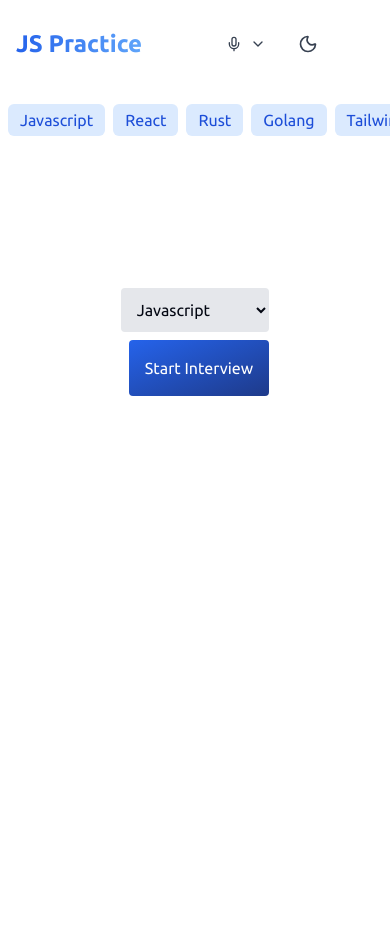
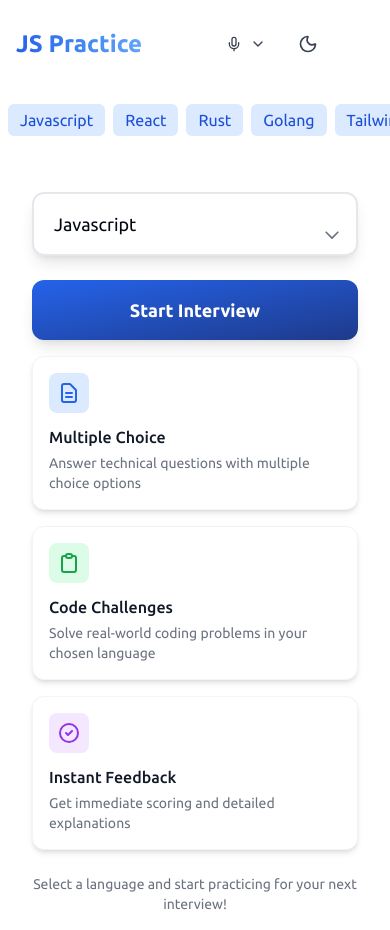
Before and after one commit to ashsajal1/js-practice-app, a React (Vite) app: page /interview in a window 390 px wide. Built offline with nearby package versions, Linux system fonts and the light colour scheme.

Commit message:
refactor(interview): enhance topic selection UI with feature cards
- Simplify start button by removing animations
- Add feature cards highlighting interview process
- Improve layout and spacing for better readability
- Ensure dark mode compatibility
- Add responsive grid for feature cards

```diff
--- a/src/pages/interview.tsx
+++ b/src/pages/interview.tsx
@@ -273,27 +273,108 @@ export default function Interview() {
           </motion.div>
         )}
       </div>
-      <div className="flex items-center justify-center w-full py-24">
+      <AnimatePresence>
         {messages.length === 0 && (
-          <div>
+          <motion.div
+            initial={{ opacity: 0, y: 20 }}
+            animate={{ opacity: 1, y: 0 }}
+            transition={{ duration: 0.5, type: 'spring', stiffness: 100 }}
+            className="flex flex-col items-center justify-center w-full min-h-[60vh] px-4"
+          >
+            <motion.div
+              className="w-full max-w-md space-y-6"
+              initial={{ scale: 0.95 }}
+              animate={{ scale: 1 }}
+              transition={{ delay: 0.2, type: 'spring', stiffness: 100 }}
+            >
+              <motion.div
+                className="relative"
+                whileHover={{ scale: 1.02 }}
+                whileTap={{ scale: 0.98 }}
+              >
                 <select
                   value={langTopic}
                   onChange={(e) => setLangTopic(e.target.value)}
-              className="p-3 bg-darkText rounded outline-none w-full dark:border dark:border-gray-700 dark:bg-darkColor mb-2 dark:text-darkText"
-              title="select language"
+                  className="w-full p-4 text-lg bg-white dark:bg-darkColor border-2 border-gray-200 dark:border-gray-700 rounded-xl shadow-lg focus:ring-2 focus:ring-blue-500 focus:border-transparent outline-none transition-all duration-300 cursor-pointer appearance-none pl-5 pr-12"
+                  title="Select programming language"
                 >
-              {defaultLang.map((option) => (
-                <option key={option.value} value={option.value}>
+                  {defaultLang.map((option, index) => (
+                    <motion.option
+                      key={option.value}
+                      value={option.value}
+                      initial={{ opacity: 0, y: 10 }}
+                      animate={{ opacity: 1, y: 0 }}
+                      transition={{ delay: index * 0.1 }}
+                      className="p-2 dark:bg-darkColor dark:text-white"
+                    >
                       {option.label}
-                </option>
+                    </motion.option>
                   ))}
                 </select>
-            <Button className="p-4 ml-2" onClick={startQuiz}>
+                <motion.div
+                  className="absolute right-4 top-1/2 -translate-y-1/2 pointer-events-none"
+                  animate={{ y: [0, 2, 0] }}
+                  transition={{ repeat: Infinity, duration: 2 }}
+                >
+                  <svg className="w-5 h-5 text-gray-500" fill="none" stroke="currentColor" viewBox="0 0 24 24" xmlns="http://www.w3.org/2000/svg">
+                    <path strokeLinecap="round" strokeLinejoin="round" strokeWidth={2} d="M19 9l-7 7-7-7" />
+                  </svg>
+                </motion.div>
+              </motion.div>
+
+              <div className="w-full space-y-4">
+                <Button
+                  onClick={startQuiz}
+                  className="w-full py-4 text-lg font-semibold bg-gradient-to-r from-blue-600 to-blue-700 hover:from-blue-700 hover:to-blue-800 text-white rounded-xl shadow-lg transition-all duration-300 hover:shadow-xl"
+                >
                   Start Interview
                 </Button>
+
+                <div className="grid grid-cols-1 md:grid-cols-3 gap-4 mt-6">
+                  <div className="bg-white dark:bg-gray-800 p-4 rounded-xl shadow-md border border-gray-100 dark:border-gray-700">
+                    <div className="bg-blue-100 dark:bg-blue-900/30 w-10 h-10 rounded-lg flex items-center justify-center mb-3">
+                      <svg xmlns="http://www.w3.org/2000/svg" className="h-6 w-6 text-blue-600 dark:text-blue-400" fill="none" viewBox="0 0 24 24" stroke="currentColor">
+                        <path strokeLinecap="round" strokeLinejoin="round" strokeWidth={2} d="M9 12h6m-6 4h6m2 5H7a2 2 0 01-2-2V5a2 2 0 012-2h5.586a1 1 0 01.707.293l5.414 5.414a1 1 0 01.293.707V19a2 2 0 01-2 2z" />
+                      </svg>
                     </div>
+                    <h3 className="font-medium text-gray-900 dark:text-white mb-1">Multiple Choice</h3>
+                    <p className="text-sm text-gray-500 dark:text-gray-400">Answer technical questions with multiple choice options</p>
+                  </div>
+
+                  <div className="bg-white dark:bg-gray-800 p-4 rounded-xl shadow-md border border-gray-100 dark:border-gray-700">
+                    <div className="bg-green-100 dark:bg-green-900/30 w-10 h-10 rounded-lg flex items-center justify-center mb-3">
+                      <svg xmlns="http://www.w3.org/2000/svg" className="h-6 w-6 text-green-600 dark:text-green-400" fill="none" viewBox="0 0 24 24" stroke="currentColor">
+                        <path strokeLinecap="round" strokeLinejoin="round" strokeWidth={2} d="M9 5H7a2 2 0 00-2 2v12a2 2 0 002 2h10a2 2 0 002-2V7a2 2 0 00-2-2h-2M9 5a2 2 0 002 2h2a2 2 0 002-2M9 5a2 2 0 012-2h2a2 2 0 012 2" />
+                      </svg>
+                    </div>
+                    <h3 className="font-medium text-gray-900 dark:text-white mb-1">Code Challenges</h3>
+                    <p className="text-sm text-gray-500 dark:text-gray-400">Solve real-world coding problems in your chosen language</p>
+                  </div>
+
+                  <div className="bg-white dark:bg-gray-800 p-4 rounded-xl shadow-md border border-gray-100 dark:border-gray-700">
+                    <div className="bg-purple-100 dark:bg-purple-900/30 w-10 h-10 rounded-lg flex items-center justify-center mb-3">
+                      <svg xmlns="http://www.w3.org/2000/svg" className="h-6 w-6 text-purple-600 dark:text-purple-400" fill="none" viewBox="0 0 24 24" stroke="currentColor">
+                        <path strokeLinecap="round" strokeLinejoin="round" strokeWidth={2} d="M9 12l2 2 4-4m6 2a9 9 0 11-18 0 9 9 0 0118 0z" />
+                      </svg>
+                    </div>
+                    <h3 className="font-medium text-gray-900 dark:text-white mb-1">Instant Feedback</h3>
+                    <p className="text-sm text-gray-500 dark:text-gray-400">Get immediate scoring and detailed explanations</p>
+                  </div>
+                </div>
+              </div>
+            </motion.div>
+
+            <motion.p
+              className="mt-6 text-center text-gray-500 dark:text-gray-400 text-sm"
+              initial={{ opacity: 0 }}
+              animate={{ opacity: 1 }}
+              transition={{ delay: 0.5 }}
+            >
+              Select a language and start practicing for your next interview!
+            </motion.p>
+          </motion.div>
         )}
-      </div>
+      </AnimatePresence>
     </div>
   );
 }
```
Lines whose indentation alone changed are shown as unchanged.
